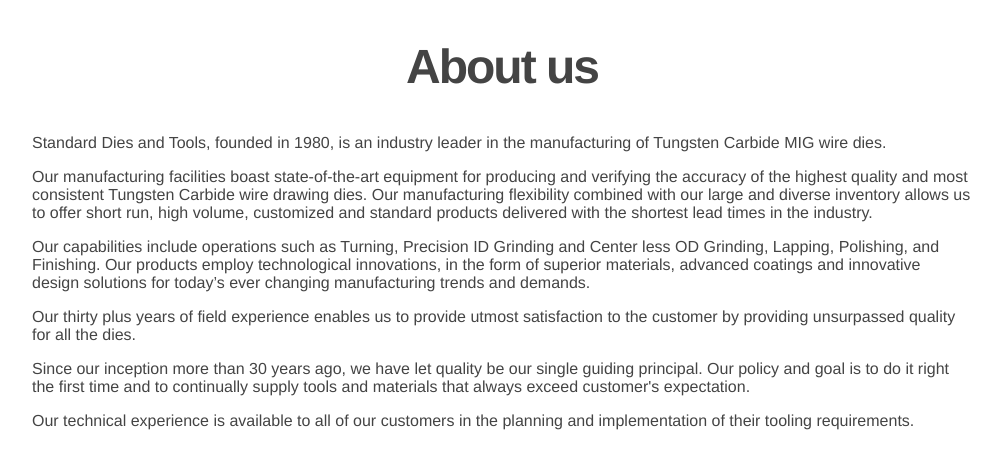
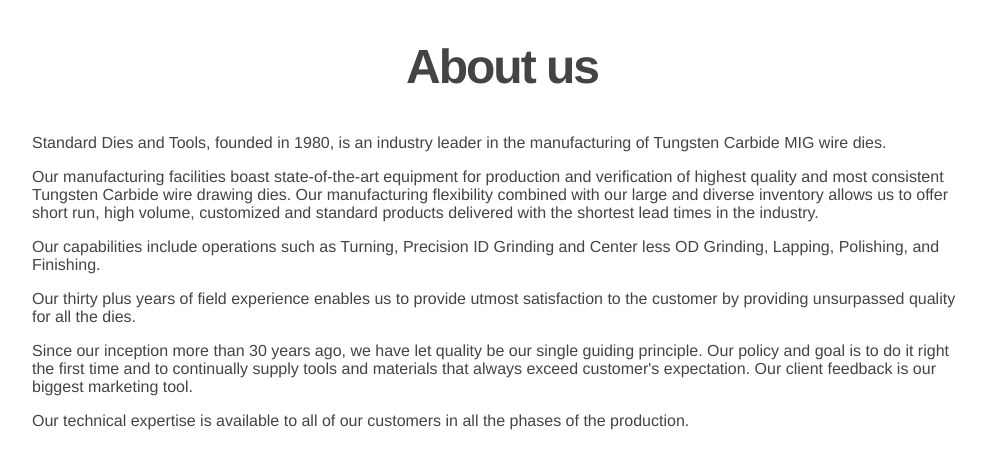
Before and after one commit to stddev/website, a Python web app: template templates/about.html in a window 1280 px wide. Shown: the part 56-525 px from the top of the page, without its empty margins (138-1139 px from the left). Run offline with Jinja, Linux system fonts and the light colour scheme; the template is opened without the code that fills it, so the values that code supplies are empty.

Commit message:
About us page updated

```diff
--- a/templates/about.html
+++ b/templates/about.html
@@ -6,11 +6,11 @@
 </p>
 
 <p>
-Our manufacturing facilities boast state-of-the-art equipment for producing and verifying the accuracy of the highest quality and most consistent Tungsten Carbide wire drawing dies. Our manufacturing flexibility combined with our large and diverse inventory allows us to offer short run, high volume, customized and standard products delivered with the shortest lead times in the industry.
+Our manufacturing facilities boast state-of-the-art equipment for production and verification of highest quality and most consistent Tungsten Carbide wire drawing dies. Our manufacturing flexibility combined with our large and diverse inventory allows us to offer short run, high volume, customized and standard products delivered with the shortest lead times in the industry.
 </p>
 
 <p>
-Our capabilities include operations such as Turning, Precision ID Grinding and Center less OD Grinding, Lapping, Polishing, and Finishing. Our products employ technological innovations, in the form of superior materials, advanced coatings and innovative design solutions for today’s ever changing manufacturing trends and demands.
+Our capabilities include operations such as Turning, Precision ID Grinding and Center less OD Grinding, Lapping, Polishing, and Finishing.
 </p>
 
 <p>
@@ -18,10 +18,10 @@
 </p>
 
 <p>
-Since our inception more than 30 years ago, we have let quality be our single guiding principal. Our policy and goal is to do it right the first time and to continually supply tools and materials that always exceed customer's expectation.
+Since our inception more than 30 years ago, we have let quality be our single guiding principle. Our policy and goal is to do it right the first time and to continually supply tools and materials that always exceed customer's expectation. Our client feedback is our biggest marketing tool.
 </p>
 
 <p>
-Our technical experience is available to all of our customers in the planning and implementation of their tooling requirements.
+Our technical expertise is available to all of our customers in all the phases of the production.
 </p>
 {% endblock %}
```
